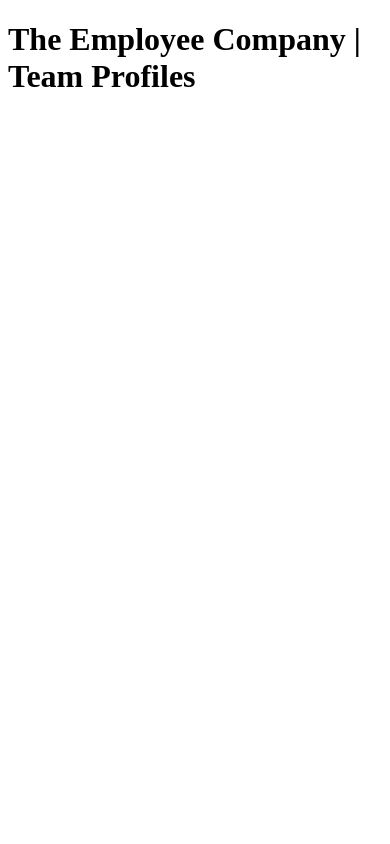
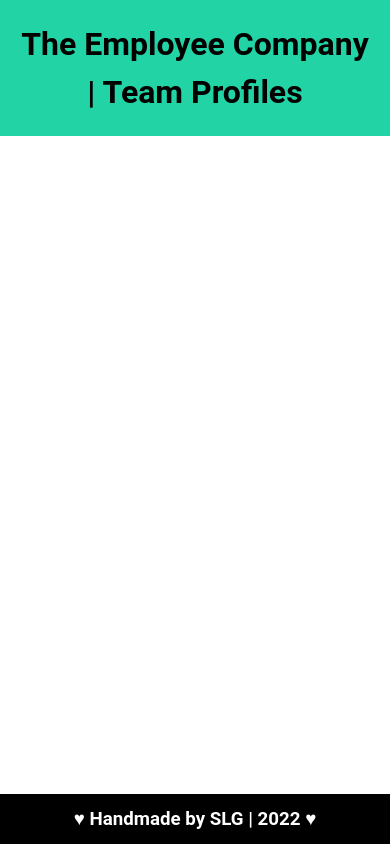
Before and after one commit to enigmawoman/10-OOP, a website: page templates/starter.html in a window 390 px wide. Drawn offline with Linux system fonts and the light colour scheme.

Commit message:
final code changes, to README, README-OG deleted as no longer required, added footer to the starter HTML and moved the final style.css to the template folder

```diff
--- a/templates/starter.html
+++ b/templates/starter.html
@@ -20,6 +20,11 @@
             <!--internInfo-->
         </div>
     </main>
+    <footer class="footer">
+        <div class="container">
+          <h3 id="sign-off">&hearts; Handmade by SLG | 2022 &hearts;</h3>
+        </div>
 
+      </footer>
 </body>
 </html>
--- a/templates/style.css
+++ b/templates/style.css
@@ -0,0 +1,104 @@
+/* general colours for the site */
+:root {
+    --dark: rgb(0,0,0);
+    --mid2: rgb(194, 209, 204);
+    --mid3: rgb(126, 126, 126);
+    --mid: rgb(34, 212, 165);
+    --white: rgb(255, 255, 255);
+  }
+
+  @import url('https://fonts.googleapis.com/css2?family=Roboto&display=swap');
+
+  /* overall universal styling for the page */
+  * {
+    box-sizing: border-box;
+    margin: 0;
+    padding: 0;
+  }
+  /* styling for the body element of the page */
+  body {
+  display: flex;
+  flex-direction: column;
+  font-family: 'Roboto', sans-serif;
+  font-size: 16px;
+  line-height: 1.5;
+  color: black;
+  background: var(--light);
+  min-height: 100vh;
+  }
+
+  header {
+    background-color: var(--mid);
+    padding: 20px;
+    text-align: center;
+  }
+
+  #employee-page {
+    display: flex;
+    align-items: center;
+    flex-wrap: wrap;
+    justify-content: center;
+    flex-grow: 1;
+    padding: 10px;
+  }
+
+  .box {
+    background-color: var(--mid2);
+    margin: 10px;
+    padding: 20px;
+    border-radius: 10px;
+    box-shadow: 5px 5px var(--dark);
+  }
+
+  .box-header {
+    padding: 15px;
+    background-color: var(--white);
+    border-radius: 10px;
+  }
+
+  .box-header h3{
+    color: var(--mid3)
+   }
+
+  .box-info {
+    padding: 15px;
+    margin-top: 5px;
+  }
+
+  .footer {
+    margin-top: auto;
+    background: var(--dark);
+    color: #fff;
+    height: 50px;
+  }
+
+  .footer .container {
+    display: flex;
+    justify-content: center;
+    align-items: center;
+    height: 100%;
+  }
+
+
+@media(max-width: 810px) {
+  #employee-page {
+    display: flex;
+    flex-direction: row;
+    justify-content: space-around;
+    margin: 50px;
+    padding: 10px;
+  }
+
+
+}
+
+@media (max-width: 500px) {
+  #employee-page {
+    display: flex;
+    flex-direction: column;
+    justify-content: space-around;
+    align-items: center;
+    margin: 50px;
+    padding: 10px;
+  }
+}
```
Also changed, not shown: README-OG.md (deleted), README.md, assets/_Users_Sarah_bootcamp_student_challenge_week-10_10-OOP_dist_teamPage.html.png (added), dist/teamPage.html.
